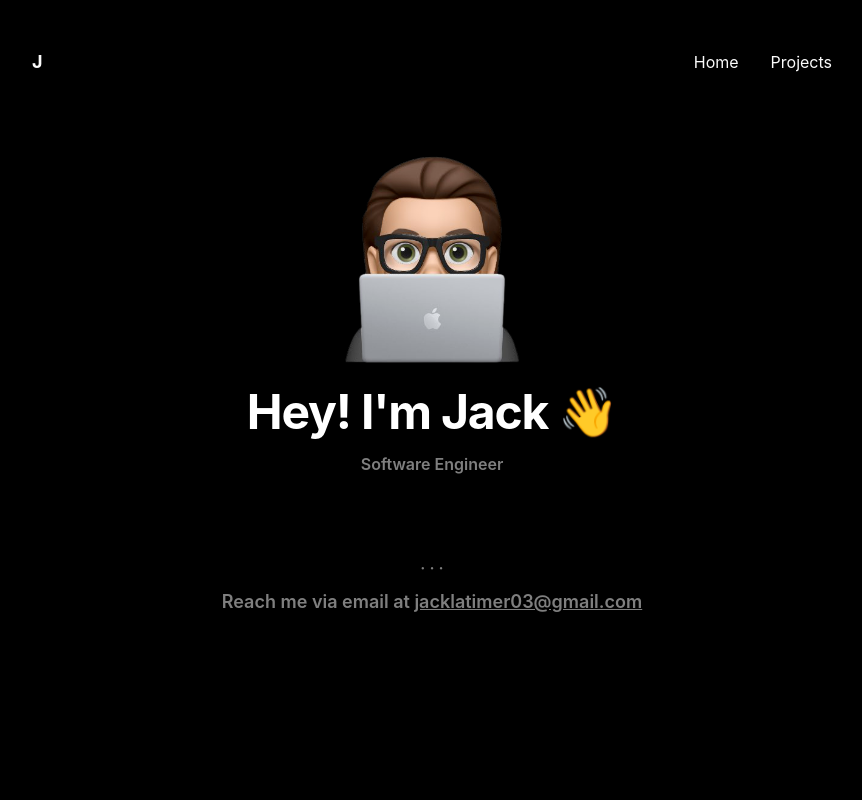
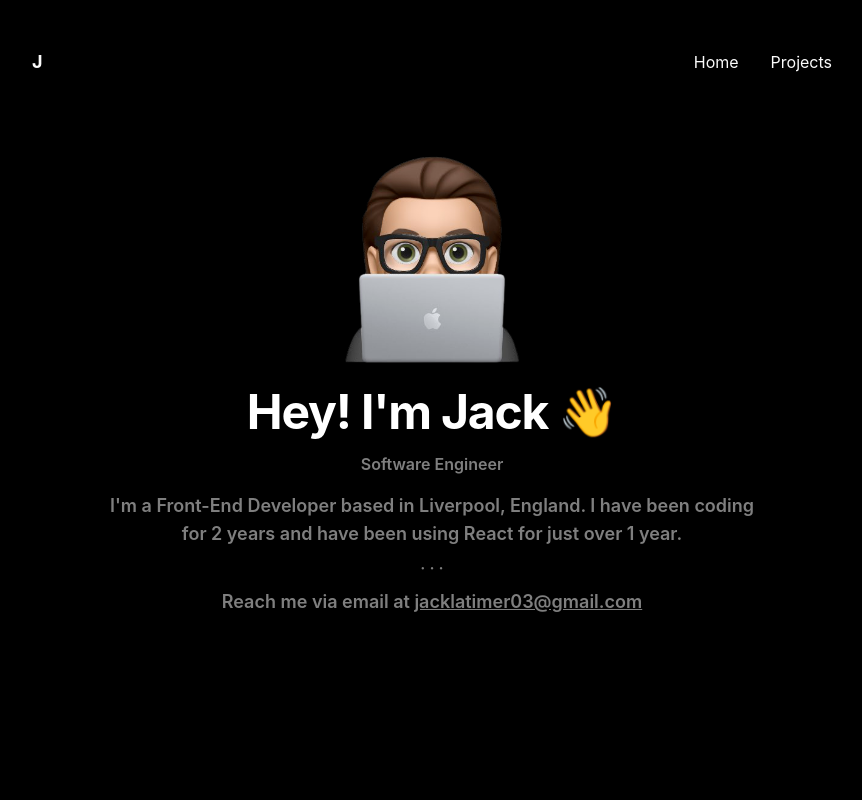
Before and after one commit to r1/jacklatimer.dev, a Next.js app: page / in a window 1280 px wide. Shown: the top 800 px of the page, without its empty margins (208-1070 px from the left). Built offline with nearby package versions, Linux system fonts and the light colour scheme; what @tailwindcss/typography would draw is missing.

Commit message:
done(colors): removed light mode

```diff
--- a/pages/index.js
+++ b/pages/index.js
@@ -33,7 +33,7 @@
               <div className="flex justify-center font-semibold mx-auto mb-4 space-x-4 text-gray-500">
                 Software Engineer
               </div>
-              <h2 className="mb-2 text-lg font-semiboldtext-gray-500 text-center mx-auto">
+              <h2 className="mb-2 text-lg font-semibold text-gray-500 text-center mx-auto">
                 I'm a Front-End Developer based in Liverpool, England. I
                 have been coding for 2 years and have been using React
                 for just over 1 year.
```
